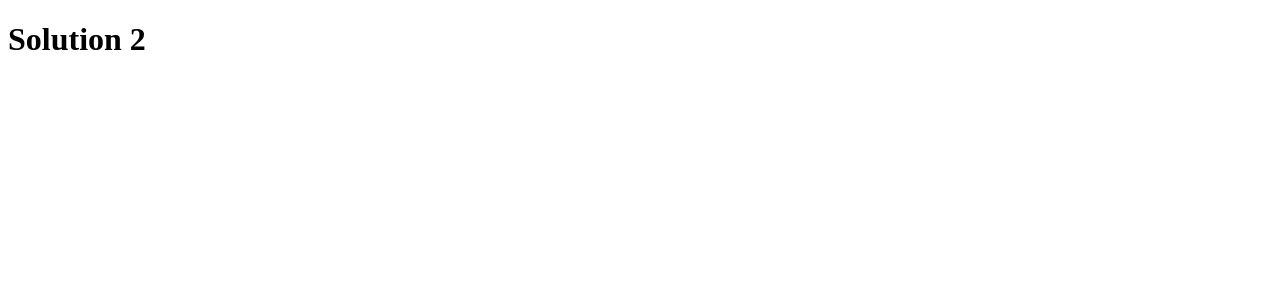
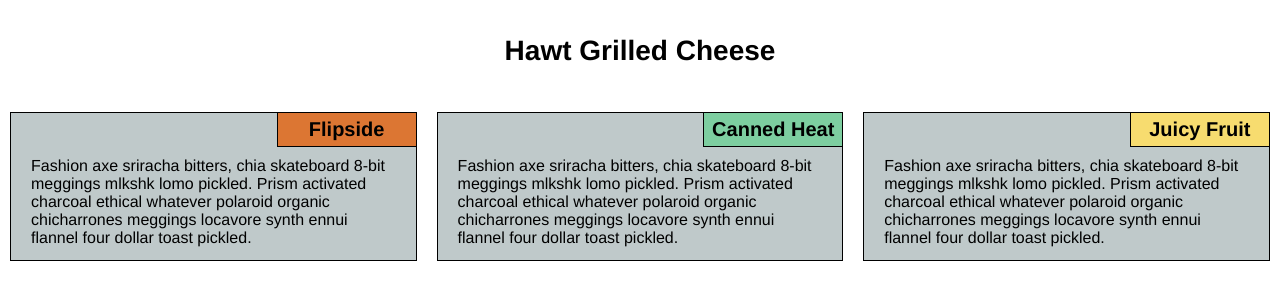
Before and after one commit to bolingk/coursera-assignments, a plain HTML site: page module2-solution/index.html in a window 1280 px wide. Drawn offline with Linux system fonts and the light colour scheme.

Commit message:
assignment complete

```diff
--- /dev/null
+++ b/module2-solution/css/styles.css
@@ -0,0 +1,94 @@
+
+* {
+	box-sizing: border-box;
+    margin: 0;
+    padding: 0;
+}
+
+body {
+	font-family: Helvetica, Arial, sans-serif;
+	font-size: 16px;
+}
+
+
+h1 {
+    text-align: center;
+    font-size: 175%;
+    margin: 35px;
+}
+
+.row {
+	width: 100%;
+}
+
+.elem {
+	position: relative;
+    background-color: #BFC9CA;
+    border: black solid 1px;
+    margin: 10px;
+}
+
+h2 {
+	position: absolute;
+	top: -1px;
+	right: -1px;
+	width: 140px;
+    text-align: center;
+    font-size: 125%;
+	padding: 5px 0;
+	border: black solid 1px;
+}
+
+#title1 {
+	background-color: #DC7633;
+}
+
+#title2 {
+	background-color: #7DCEA0;
+}
+
+#title3 {
+	background-color: #F7DC6F;
+}
+
+section {
+	padding-top: 34px;
+	margin: 10px 20px 13px 20px;
+}
+
+
+/********** Desktop only **********/
+
+@media (min-width: 992px) {
+    .col-lg-4 {
+        width: 33.33%;
+        float: left;
+    }
+}
+
+
+/********** Tablet only **********/
+
+@media (min-width: 768px) and (max-width: 991px) {
+    .col-md-6,
+    .col-md-12 {
+        float: left;
+    }
+    .col-md-6 {
+        width: 50%;
+    }
+    .col-md-12 {
+        width: 100%;
+    }
+}
+
+
+/********** Mobile only **********/
+
+@media (max-width: 767px) {
+    .col-sm-12 {
+    	width: 100%;
+        float: left;
+    }
+
+}
--- a/module2-solution/index.html
+++ b/module2-solution/index.html
@@ -1,10 +1,39 @@
-<!doctype html>
 <!DOCTYPE html>
-<html>
+<html lang="en">
+
 <head>
+	<meta charset="utf-8">
+	<meta http-equiv="X-UA-Compatible" content="IE=edge">
+	<meta name="viewport" content="width=device-width, initial-scale=1">
+
 	<title>Solution 2</title>
+
+    <link rel="stylesheet" type="text/css" href="css/styles.css">
 </head>
+
 <body>
-  <h1>Solution 2</h1>
+  <h1>Hawt Grilled Cheese</h1>
+  <div class="container">
+    <div class="row">
+      <div class="col-lg-4 col-md-6 col-xs-12">
+      	<div class="elem">
+      	  <h2 id="title1">Flipside</h2>
+      	  <section>Fashion axe sriracha bitters, chia skateboard 8-bit meggings mlkshk lomo pickled. Prism activated charcoal ethical whatever polaroid organic chicharrones meggings locavore synth ennui flannel four dollar toast pickled.</section>
+      	</div>
+      </div>
+      <div class="col-lg-4 col-md-6 col-xs-12"">
+      	<div class="elem">
+          <h2 id="title2">Canned Heat</h2>
+          <section>Fashion axe sriracha bitters, chia skateboard 8-bit meggings mlkshk lomo pickled. Prism activated charcoal ethical whatever polaroid organic chicharrones meggings locavore synth ennui flannel four dollar toast pickled.</section>
+        </div>
+      </div>
+      <div class="col-lg-4 col-md-12 col-xs-12">
+      	<div class="elem">
+          <h2 id="title3">Juicy Fruit</h2>
+          <section>Fashion axe sriracha bitters, chia skateboard 8-bit meggings mlkshk lomo pickled. Prism activated charcoal ethical whatever polaroid organic chicharrones meggings locavore synth ennui flannel four dollar toast pickled.</section>
+        </div>
+      </div>
+    </div>
+  </div>
 </body>
 </html>
```
Also changed, not shown: module2-solution/images/desktop.png (added), module2-solution/images/mobile.png (added), module2-solution/images/tablet.png (added).
